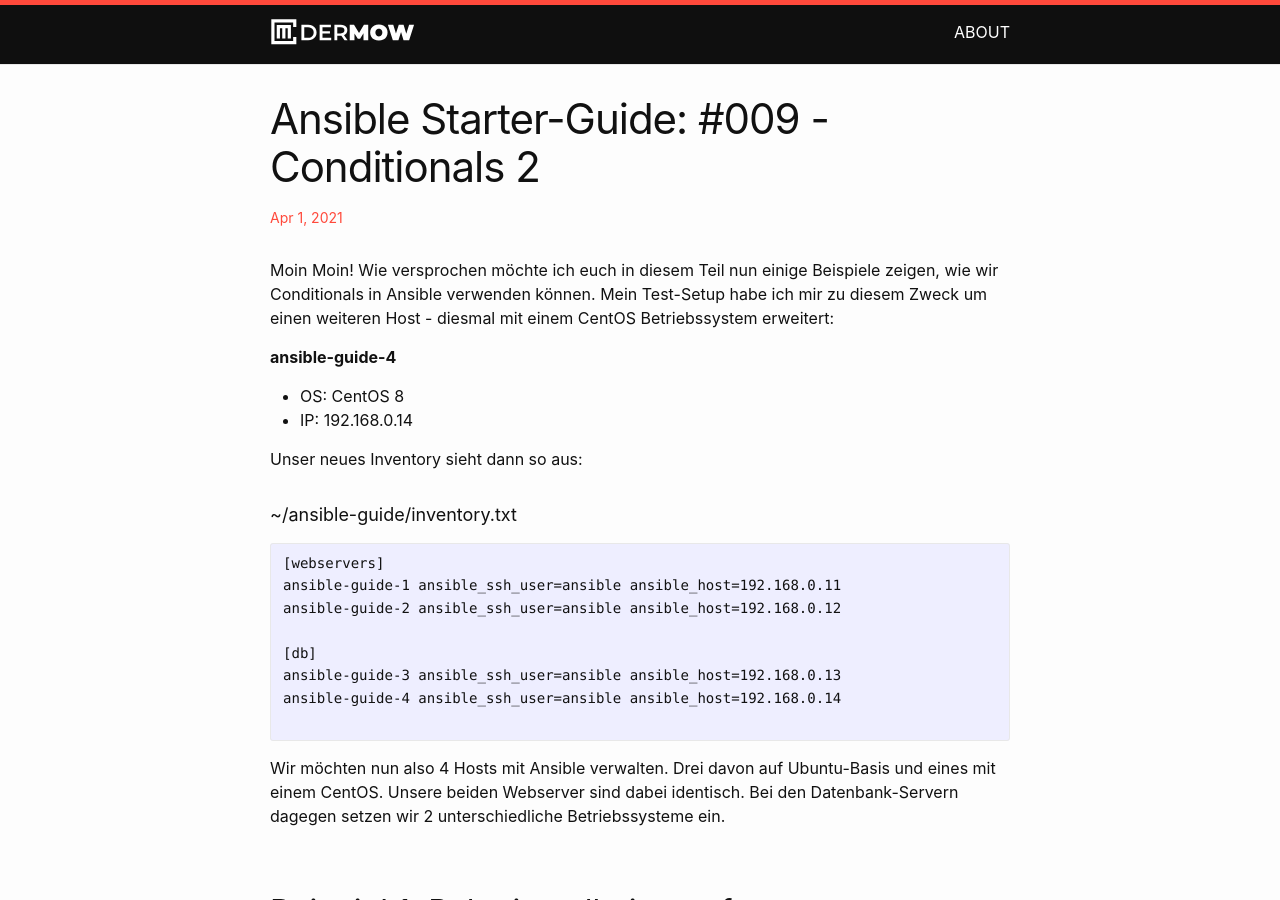
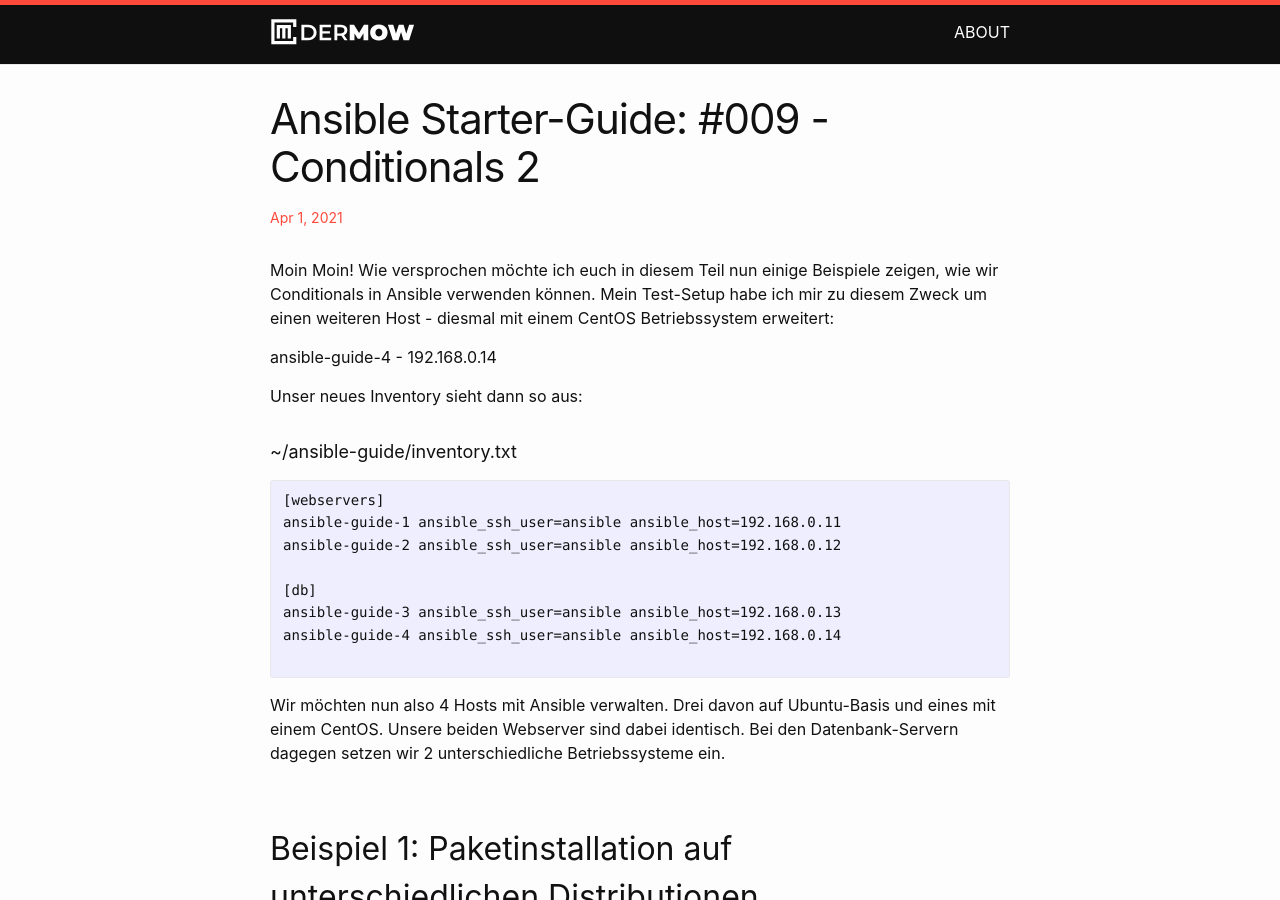
Before and after one commit to dermow/staging, a Jekyll site: the page built from _posts/2021-04-01-ansible-guide-9.markdown, in a window 1280 px wide and 900 px high. Built offline with Jekyll 4.4.1, drawn with Linux system fonts in a browser that asks for light colours; comment, search, counter and statistics services are not loaded.

Commit message:
Update 2021-04-01-ansible-guide-9.markdown

```diff
--- a/_posts/2021-04-01-ansible-guide-9.markdown
+++ b/_posts/2021-04-01-ansible-guide-9.markdown
@@ -9,9 +9,7 @@ categories: Ansible
 Moin Moin! Wie versprochen möchte ich euch in diesem Teil nun einige Beispiele zeigen, wie wir Conditionals in Ansible verwenden können.
 Mein Test-Setup habe ich mir zu diesem Zweck um einen weiteren Host - diesmal mit einem CentOS Betriebssystem erweitert:
 
-**ansible-guide-4**
-* OS: CentOS 8
-* IP: 192.168.0.14
+ansible-guide-4 - 192.168.0.14
 
 Unser neues Inventory sieht dann so aus:
 
```
